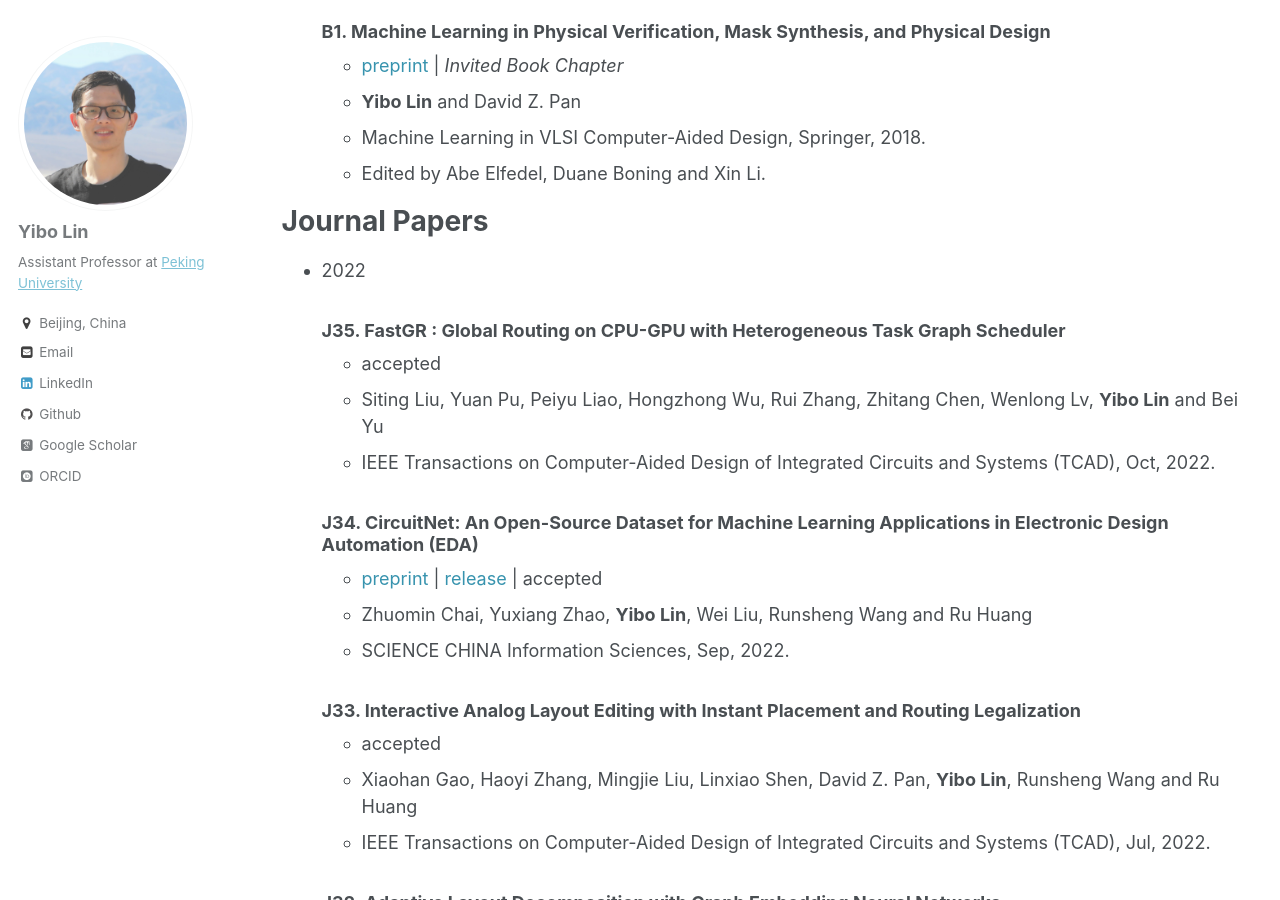
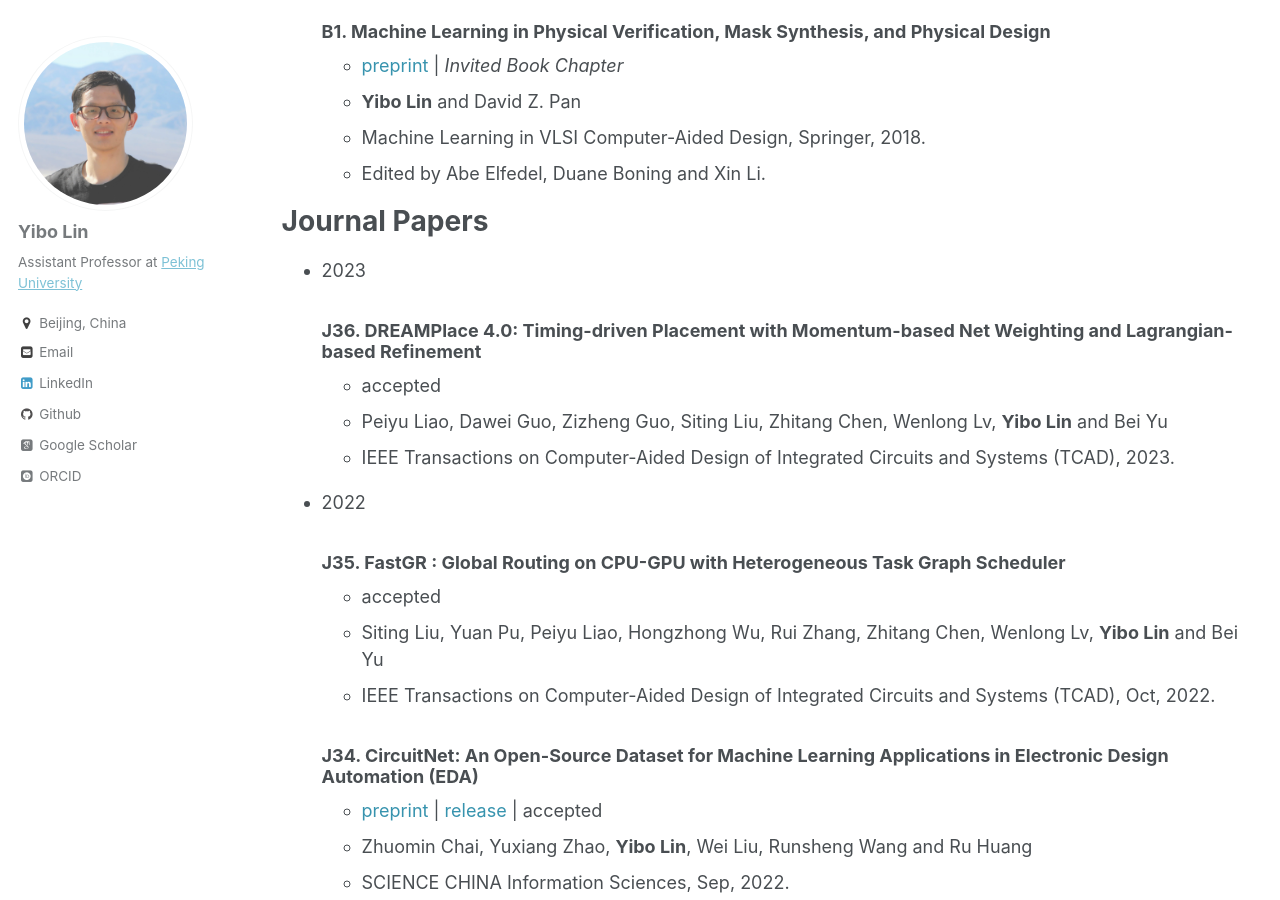
Before and after one commit to limbo018/limbo018.github.io, a Jekyll site: the page built from _pages/publications.md, in a window 1280 px wide and 900 px high, scrolled down 756 px. Built offline with Jekyll 4.4.1, drawn with Linux system fonts in a browser that asks for light colours; some web fonts are replaced.

Commit message:
add dreamplace4.0 tcad

```diff
--- a/_pages/publications.md
+++ b/_pages/publications.md
@@ -41,6 +41,13 @@ Book Chapters
 
 Journal Papers
 ======
+
+* 2023
+
+  ### J36. DREAMPlace 4.0: Timing-driven Placement with Momentum-based Net Weighting and Lagrangian-based Refinement
+     * accepted
+     * Peiyu Liao, Dawei Guo, Zizheng Guo, Siting Liu, Zhitang Chen, Wenlong Lv, **Yibo Lin** and Bei Yu
+     * IEEE Transactions on Computer-Aided Design of Integrated Circuits and Systems (TCAD), 2023.
 
 * 2022
 
```
Also changed, not shown: _includes/publications_cv.md (+2 -0 lines), ref/publications.bib (+10 -0 lines), 4 other files.
